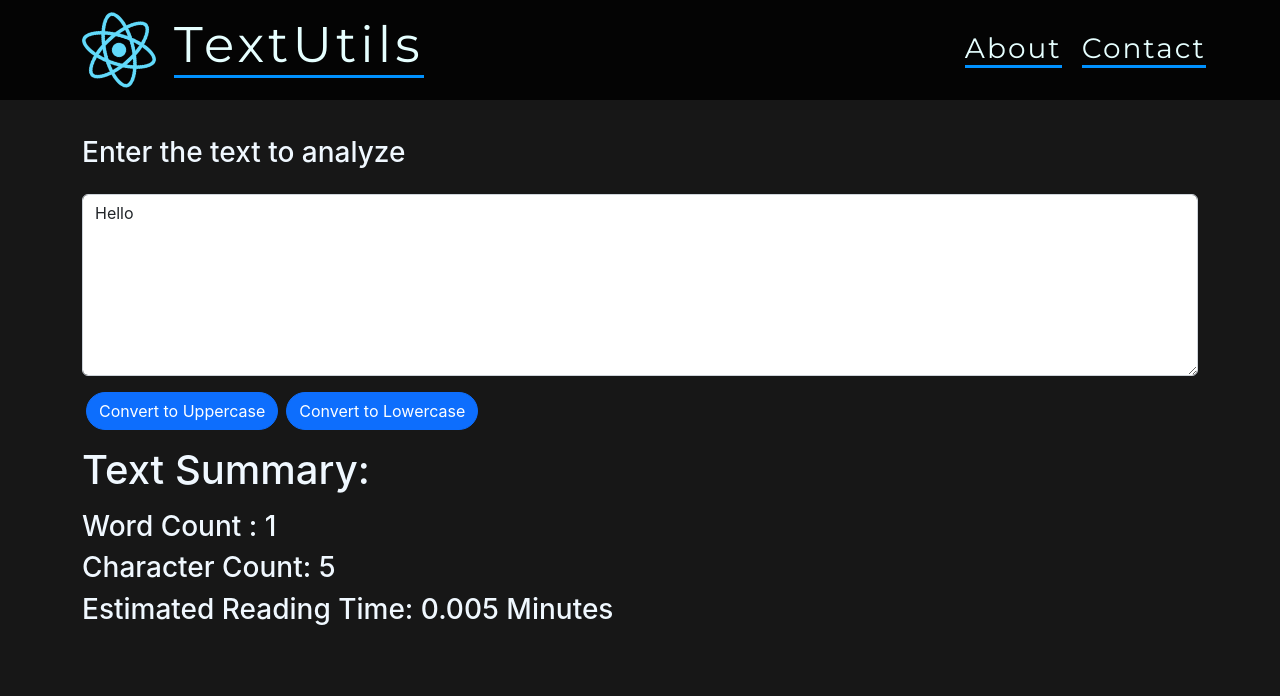
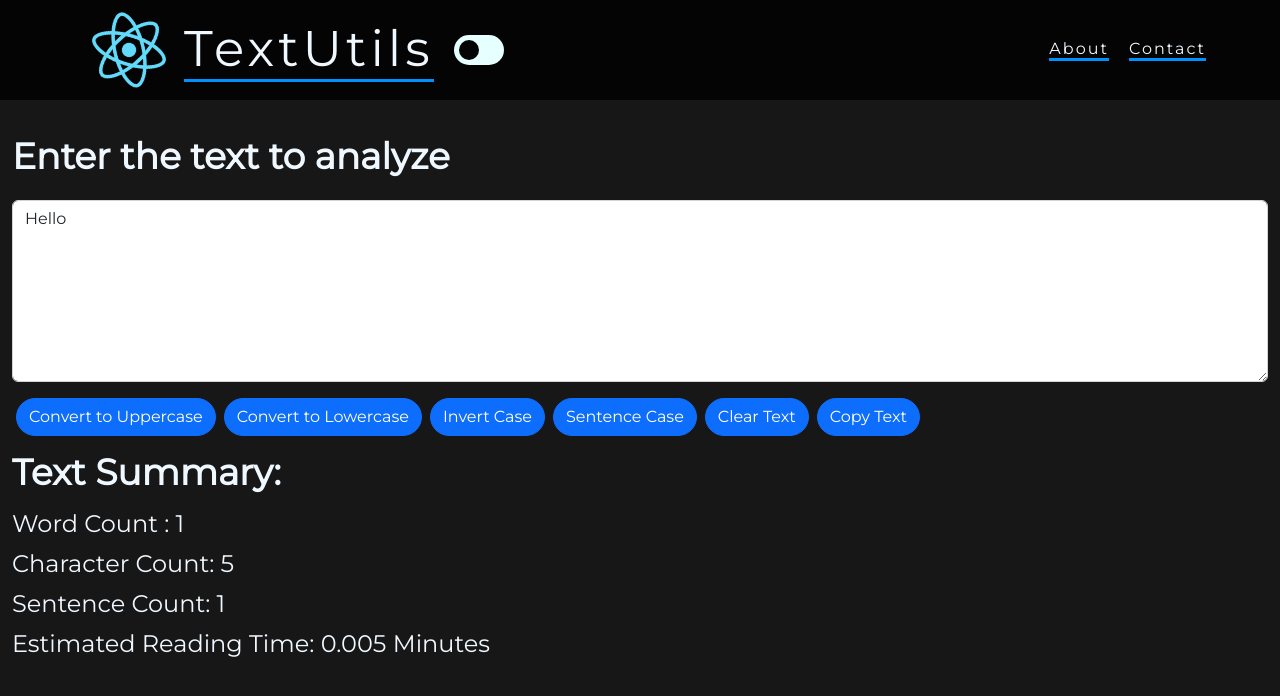
Before and after one commit to notvalproate/learn-react, a React (Create React App) app: page / in a window 1280 px wide. Shown: the top 696 px of the page. Built offline with nearby package versions, Linux system fonts and the light colour scheme.

Commit message:
Added Dark Mode/Light Mode switch

```diff
--- a/package.json
+++ b/package.json
@@ -35,5 +35,10 @@
       "last 1 firefox version",
       "last 1 safari version"
     ]
+  },
+  "devDependencies": {
+    "autoprefixer": "^10.4.13",
+    "postcss": "^8.4.20",
+    "tailwindcss": "^3.2.4"
   }
 }
--- /dev/null
+++ b/postcss.config.js
@@ -0,0 +1,6 @@
+module.exports = {
+  plugins: {
+    tailwindcss: {},
+    autoprefixer: {},
+  },
+}
--- a/src/App.css
+++ b/src/App.css
@@ -1,4 +1,13 @@
-body {
+.containDark {
+  height: 100vh;
+  font-family: 'Montserrat', sans-serif;
   background-color: #171717;
   color: aliceblue;
 }
+
+.containLight {
+  height: 100vh;
+  font-family: 'Montserrat', sans-serif;
+  background-color: #ffffff;
+  color: rgb(0, 0, 0);
+}
--- a/src/App.js
+++ b/src/App.js
@@ -1,13 +1,25 @@
 import './App.css';
 import Navbar from './components/Navbar';
 import Textform from './components/Textform';
+import { useState } from 'react';
 
 function App() {
+  const [mode, setMode] = useState('Dark');
+
+  const toggleMode = () => {
+    if(mode === "Dark"){
+      setMode("Light");
+    }
+    else{
+      setMode("Dark");
+    }
+  }
+
   return (
-    <>
-      <Navbar title="TextUtils" about="About"/>
-      <Textform heading="Enter the text to analyze"/>
-    </>
+    <div className={`contain${mode}`}>
+      <Navbar title="TextUtils" about="About" mode={mode} modeFunc={toggleMode}/>
+      <Textform heading="Enter the text to analyze" mode={mode}/>
+    </div>
   );
 }
 
--- a/src/components/Navbar.css
+++ b/src/components/Navbar.css
@@ -1,9 +1,18 @@
-.Nav {
+.NavDark {
     display: flex;
-    font-family: 'Montserrat', sans-serif;
     background-color: #040404;
+    color: rgb(230, 255, 255);
     height: 100px;
     margin-bottom: 20px;
+    user-select: none;
+}
+
+.NavLight {
+    display: flex;
+    background-color: #84caff;
+    height: 100px;
+    margin-bottom: 20px;
+    user-select: none;
 }
 
 .NavContainer {
@@ -21,16 +30,36 @@
     align-items: center;
 }
 
-#Title {
-    color: rgb(230, 255, 255);
+.Logo {
+    width: 450px;
+    display: flex;
+    justify-content: space-around;
+}
+
+.TitleDark {
     font-size: 50px;
     letter-spacing: 4px;
     border-bottom: solid #0091ff;
     transition: 150ms;
+    text-decoration: none;
+    color: aliceblue;
 }
 
-#Title:hover {
+.TitleDark:hover {
     border-color: aliceblue;
+}
+
+.TitleLight {
+    font-size: 50px;
+    letter-spacing: 4px;
+    border-bottom: solid #0091ff;
+    transition: 150ms;
+    text-decoration: none;
+    color: #040404;
+}
+
+.TitleLight:hover {
+    border-color: #00579a;
 }
 
 #TitleTag {
@@ -45,20 +74,64 @@
     animation: rotation 10s infinite linear;
 }
 
-.Item {
-    color: rgb(230, 255, 255);
+#darkmode {
+    -webkit-appearance: none;
+    align-self: center;
+    position: relative;
+    width: 50px;
+    height: 30px;
+    border-radius: 25px;
+    background-color: rgb(230, 255, 255);
+    transition: background .3s;
+    cursor: pointer;
+}
+
+#darkmode::after {
+    content: '';
+    position: absolute;
+    top: 50%;
+    left: 30%;
+    transform: translate(-50%, -50%);
+    border-radius: 50%;
+    height: 1.25rem;
+    width: 1.25rem;
+    background-color: #040404;
+    transition: left .3s;
+}
+
+#darkmode:checked {
+    background-color: #040404;
+}
+
+#darkmode:checked::after {
+    background-color: rgb(230, 255, 255);
+    left: 70%;
+}
+
+.ItemDark {
+    text-decoration: none;
+    color: aliceblue;
     letter-spacing: 2px;
     border-bottom: solid #0091ff;
     transition: 150ms;
     margin: 0 10px 0 10px;
 }
 
-.Item:hover {
+.ItemDark:hover {
     border-color: aliceblue;
 }
 
-a {
+.ItemLight {
     text-decoration: none;
+    color: #040404;
+    letter-spacing: 2px;
+    border-bottom: solid #0091ff;
+    transition: 150ms;
+    margin: 0 10px 0 10px;
+}
+
+.ItemLight:hover {
+    border-color: #00579a;
 }
 
 @keyframes rotation {
--- a/src/components/Navbar.js
+++ b/src/components/Navbar.js
@@ -3,21 +3,26 @@ import PropTypes from 'prop-types'
 import './Navbar.css'
 
 export default function Navbar(props) {
+    const toggle = () => {
+        props.modeFunc();
+    };
+
     return (
-    <nav className="Nav">
+        <nav className={`Nav${props.mode}`}>
             <div className="NavContainer">
                 <div className="Logo">
                     <a id="TitleTag" href="/">
                         <img id="LogoImg" src="../logo512.png" alt="Logo" />
-                    <h1 id="Title">{props.title}</h1>
+                        <h1 className={`Title${props.mode}`}>{props.title}</h1>
                     </a>
+                    <input id="darkmode" type="checkbox" onClick={toggle}/>
                 </div>
                 <div className="NavItemContainer">
                     <a href="/">
-                    <h3 className="Item">About</h3>
+                        <h3 className={`Item${props.mode}`}>About</h3>
                     </a>
                     <a href="/">
-                    <h3 className="Item">Contact</h3>
+                        <h3 className={`Item${props.mode}`}>Contact</h3>
                     </a>
                 </div>
             </div>
--- a/src/components/Textform.js
+++ b/src/components/Textform.js
@@ -12,6 +12,51 @@ export default function Textform(props) {
         setText(text.toLowerCase());
     };
 
+    const toInvert = () => {
+        let finalString = '';
+        for(let i = 0; i < text.length; i++){
+            if(text[i] === text[i].toLowerCase()){
+                finalString += text[i].toUpperCase();
+            }
+            else{
+                finalString += text[i].toLowerCase();
+            }
+        }
+        setText(finalString);
+    };
+
+    const toSentence = () => {
+        let changeCase = true;
+        let finalString = '';
+        for(let i = 0; i < text.length; i++){
+            if(text[i] !== ' '){
+                if(changeCase){
+                    finalString += text[i].toUpperCase();
+                    changeCase = false;
+                }
+                else{
+                    finalString += text[i].toLowerCase();
+                    changeCase = false;
+                }
+                if(text[i] === '.'){
+                    changeCase = true;
+                }
+            }
+            else{
+                finalString += text[i];
+            }
+        }
+        setText(finalString);
+    };
+
+    const toClear = () => {
+        setText('');
+    };
+
+    const toCopy = () => {
+        navigator.clipboard.writeText(text);
+    };
+
     const handleChange = (event) => {
         setText(event.target.value);
     };
@@ -20,17 +65,22 @@ export default function Textform(props) {
         <>
             <div className="container">
                 <div className="mb-3">
-                    <label htmlFor="exampleFormControlTextarea1" className="form-label"><h3 className="my-3">{props.heading}</h3></label>
+                    <label htmlFor="exampleFormControlTextarea1" className="form-label"><h2 className="my-3 text-4xl font-bold">{props.heading}</h2></label>
                     <textarea className="form-control" id="exampleFormControlTextarea1" rows="7" placeholder="Enter Text Here" value={text} onChange={handleChange}/>
                 </div>
                 <button className="btn btn-primary mx-1 rounded-5" onClick={toUpper}>Convert to Uppercase</button>
                 <button className="btn btn-primary mx-1 rounded-5" onClick={toLower}>Convert to Lowercase</button>
+                <button className="btn btn-primary mx-1 rounded-5" onClick={toInvert}>Invert Case</button>
+                <button className="btn btn-primary mx-1 rounded-5" onClick={toSentence}>Sentence Case</button>
+                <button className="btn btn-primary mx-1 rounded-5" onClick={toClear}>Clear Text</button>
+                <button className="btn btn-primary mx-1 rounded-5" onClick={toCopy}>Copy Text</button>
             </div>
             <div className="container">
-                <h1 className="my-3">Text Summary:</h1>
-                <h3 className="my-2">Word Count : {text.split(" ").filter(word => word !== '').length}</h3>
-                <h3 className="my-2">Character Count: {text.length}</h3>
-                <h3 className="my-2">Estimated Reading Time: { 0.005 * text.split(" ").filter(word => word !== '').length} Minutes</h3>
+                <h1 className="my-3 text-4xl font-bold">Text Summary:</h1>
+                <h3 className="my-2 text-2xl">Word Count : {text.split(" ").filter(word => word !== '' && word !== '.').length}</h3>
+                <h3 className="my-2 text-2xl">Character Count: {text.length}</h3>
+                <h3 className="my-2 text-2xl">Sentence Count: {text.split(".").filter(word => word.trim() !== '').length}</h3>
+                <h3 className="my-2 text-2xl">Estimated Reading Time: { 0.005 * text.split(" ").filter(word => word !== '').length} Minutes</h3>
             </div>
         </>
     )
--- a/src/index.css
+++ b/src/index.css
@@ -1,3 +1,8 @@
+@tailwind base;
+@tailwind components;
+@tailwind utilities;
+
+
 body {
   margin: 0;
   font-family: -apple-system, BlinkMacSystemFont, 'Segoe UI', 'Roboto', 'Oxygen',
--- /dev/null
+++ b/tailwind.config.js
@@ -0,0 +1,8 @@
+/** @type {import('tailwindcss').Config} */
+module.exports = {
+  content: ["./src/**/*.{js,jsx,ts,tsx}"],
+  theme: {
+    extend: {},
+  },
+  plugins: [],
+}
```
Also changed, not shown: 1 other file (tests, documents, lock files or other folders). Lines whose indentation alone changed are shown as unchanged.
